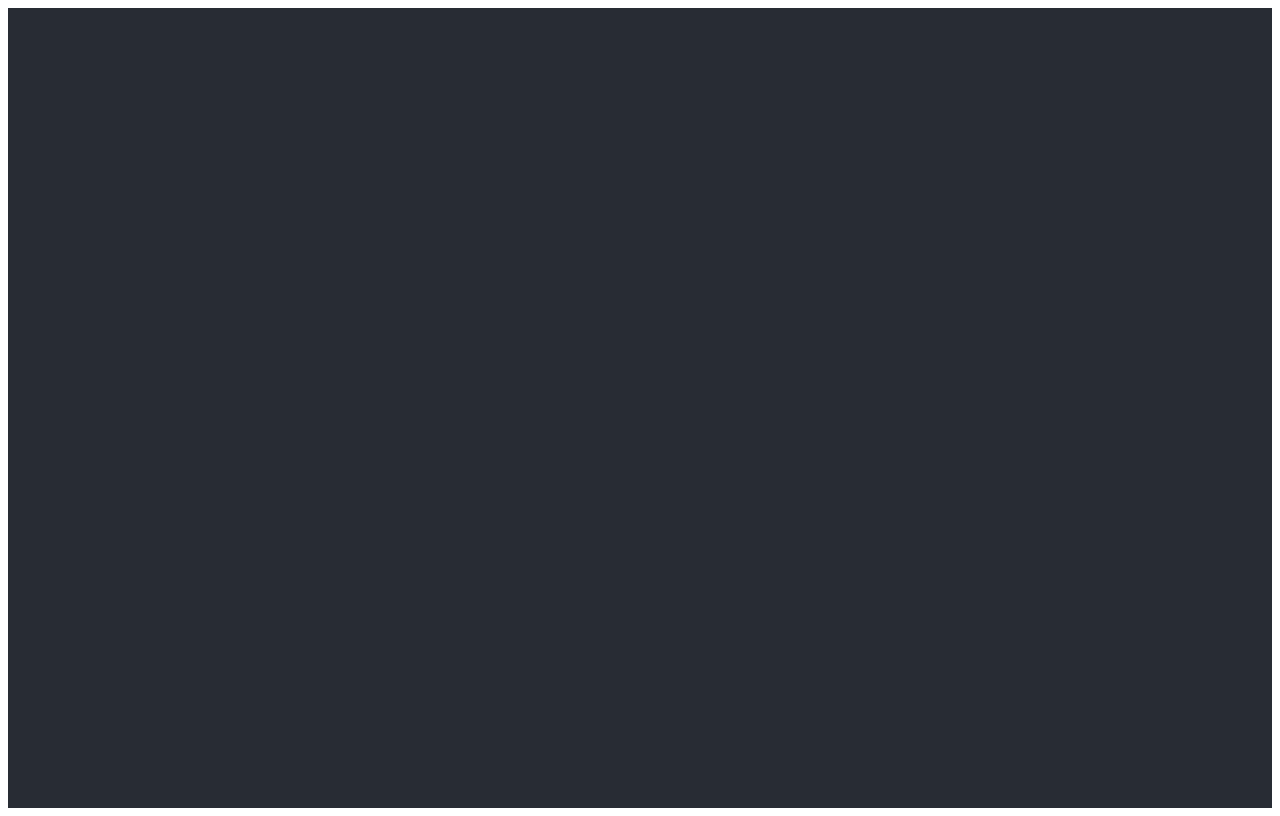
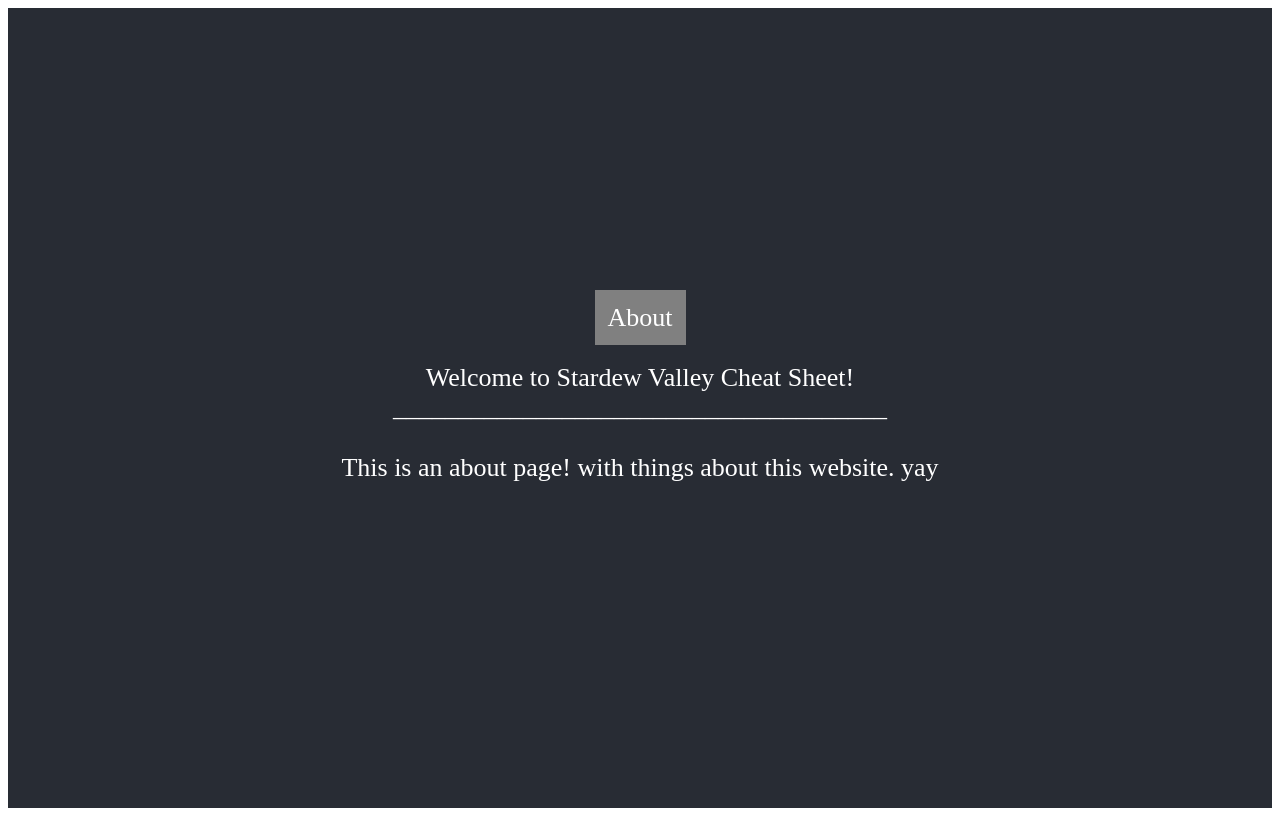
Before and after one commit to breannams/stardew_valley_cheat_sheet, a React (Create React App) app in the folder stardew_valley_cs_client/: page /about in a window 1280 px wide. Built offline with nearby package versions, Linux system fonts and the light colour scheme.

Commit message:
Create normal nav bar & about page.

```diff
--- a/stardew_valley_cs_client/src/App.js
+++ b/stardew_valley_cs_client/src/App.js
@@ -1,7 +1,7 @@
 
 import './App.css';
 import React, {Component} from 'react'
-
+import { NavBar } from './components/Navs/NavBar';
 
 import Router from './components/Router'
 
@@ -12,6 +12,7 @@
   return (
     <div className="App">
       <header className = "App-header">
+        <NavBar />
         <Router />
      </header>
 
--- /dev/null
+++ b/stardew_valley_cs_client/src/components/Aboutpage.js
@@ -0,0 +1,22 @@
+import { Component } from "react"
+
+export default class HomePage extends Component {
+
+render (){
+    return (
+        <div>
+            <br></br>
+            Welcome to Stardew Valley Cheat Sheet! <br></br>
+            ______________________________________
+        <br></br>
+        <br></br>
+        This is an about page! with things about this website. yay
+        <br></br>
+        <br></br>
+
+        </div>
+    )
+}
+
+
+}
--- a/stardew_valley_cs_client/src/components/Navs/NavBar.js
+++ b/stardew_valley_cs_client/src/components/Navs/NavBar.js
@@ -11,23 +11,27 @@
 
   const handleLogout = () => {
     localStorage.clear()
-   this.props.history.push('/')
    }
 
-    export const logOutButton = () => {
+    export const NavBar = () => {
+      let user = localStorage.getItem("user")
         return (
           <div>
-          <NavLink
-          to = "/"
-          exact
-          style = {link}
-          activeStyle = {
-            {background : "darkgray"}
-          }
-          onClick = {handleLogout}
-      >
-             Logout
-      </NavLink>
+            {user ?
+            <div>
+            <NavLink to = "/" exact style = {link} onClick = {handleLogout}> Logout </NavLink>
+            <NavLink to = "/about" exact style = {link}>About</NavLink>
+            <NavLink to = "/games" exact style = {link}>Home</NavLink>
+            <br></br>
+            <br></br>
+            </div>
+
+            :
+               <div>
+               <NavLink to = "/about" exact style = {link}>About</NavLink>
+               </div>
+           }
+
         </div>
         )
     }
--- a/stardew_valley_cs_client/src/components/Router.js
+++ b/stardew_valley_cs_client/src/components/Router.js
@@ -3,6 +3,7 @@
 
 import UserContainer from "../containers/UserContainer";
 import HomePage from "./HomePage";
+import AboutPage from "./Aboutpage"
 import VillagersContainer from '../containers/VillagersContainer'
 import BuildingsContainer from '../containers/BuildingsContainer'
 import AnimalsContainer from '../containers/AnimalsContainer'
@@ -19,6 +20,7 @@
         <Switch>
 
             <Route exact path = '/' component = {HomePage} />
+            <Route exact path = "/about" component = {AboutPage} />
             <Route exact path = '/home' component = {UserContainer} />
             <Route exact path = "/signup" component = {SignUpForm} />
             <Route exact path = '/login' component = {LoginForm} />
```
